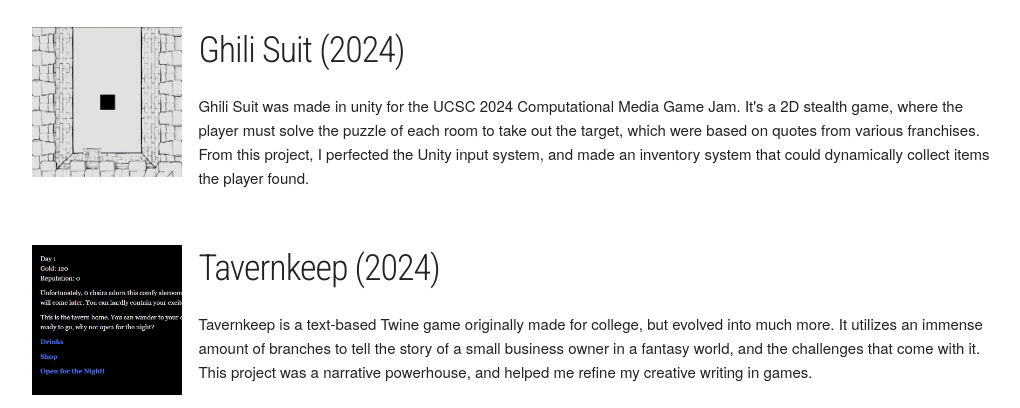
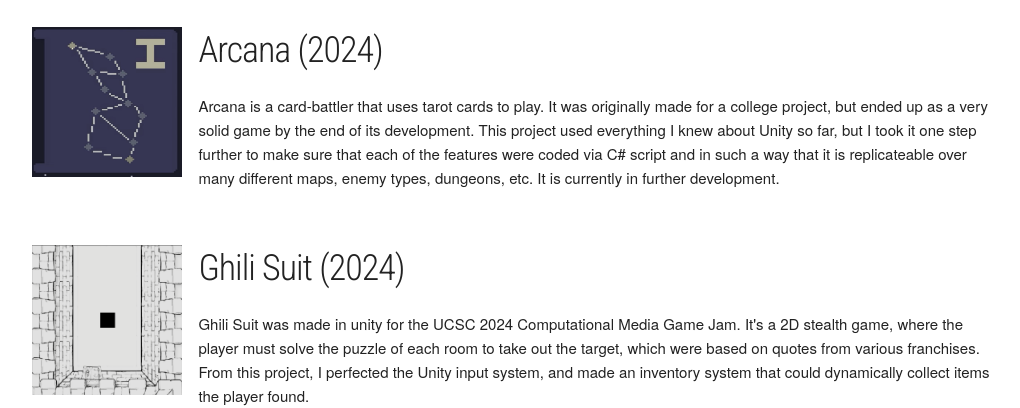
Before and after one commit to chlesser/website, a plain HTML site: page index.html in a window 1280 px wide. Shown: the part 426-834 px from the top of the page, without its empty margins (128-1148 px from the left). Drawn offline with Linux system fonts and the light colour scheme.

Commit message:
added: Arcana

```diff
--- a/index.html
+++ b/index.html
@@ -30,6 +30,15 @@
     <div class="row">
       <div class="twelve columns">
         <h1>Projects</h1>
+      </div>
+    </div>
+    <div class="row project">
+      <div class="two columns">
+        <img class="thumbnail" src="arcana-thumbnail.png">
+      </div>
+      <div class="ten columns">
+        <h3>Arcana (2024)</h3>
+        <p>Arcana is a card-battler that uses tarot cards to play. It was originally made for a college project, but ended up as a very solid game by the end of its development. This project used everything I knew about Unity so far, but I took it one step further to make sure that each of the features were coded via C# script and in such a way that it is replicateable over many different maps, enemy types, dungeons, etc. It is currently in further development.</p>
       </div>
     </div>
     <div class="row project">
```
Also changed, not shown: arcana-thumbnail.png (added).
